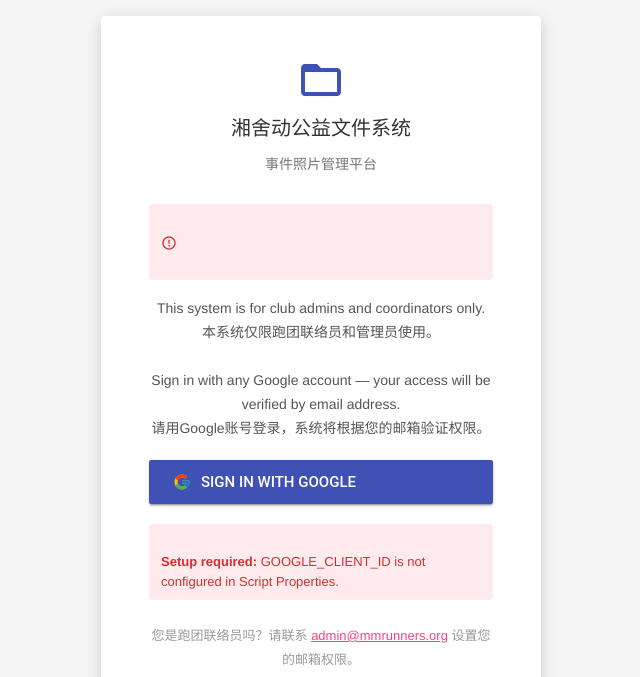
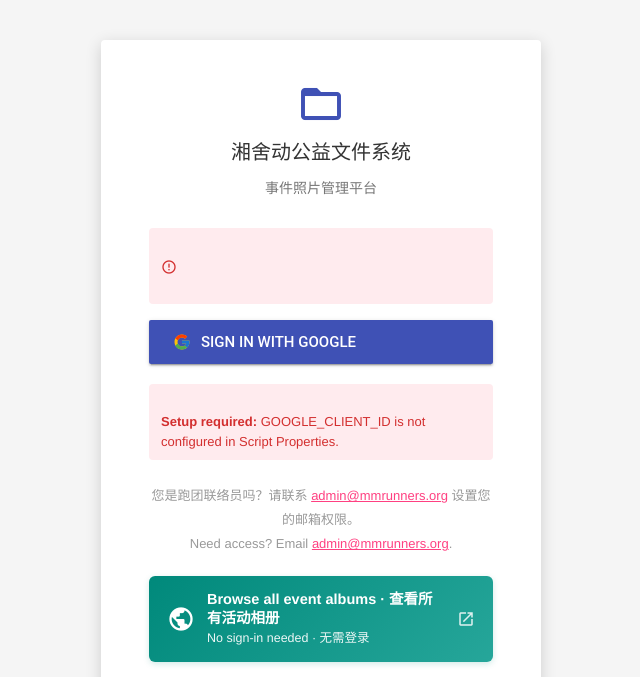
Before and after one commit to admin-mmr/event-photo-database, a Flask app: template gas-app/src/ui/templates/login.html in a window 1280 px wide. Shown: the top 677 px of the page, without its empty margins (319-959 px from the left). Run offline with Flask 3, Linux system fonts and the light colour scheme; the template is opened without the code that fills it, so the values that code supplies are empty; some libraries are stand-ins or nearby versions.

Commit message:
concise login message

```diff
--- a/gas-app/src/ui/templates/login.html
+++ b/gas-app/src/ui/templates/login.html
@@ -241,13 +241,6 @@
         </div>
       </div>
 
-      <p style="color:#555;font-size:14px;margin-bottom:20px;">
-        This system is for club admins and coordinators only.<br>
-        本系统仅限跑团联络员和管理员使用。<br><br>
-        Sign in with any Google account — your access will be verified by email address.<br>
-        请用Google账号登录，系统将根据您的邮箱验证权限。
-      </p>
-
       <!-- Sign-In Button — triggers OAuth redirect via window.top -->
       <? if (typeof clientId !== 'undefined' && clientId) { ?>
       <div style="display:flex;justify-content:center;margin-bottom:20px;">
```
